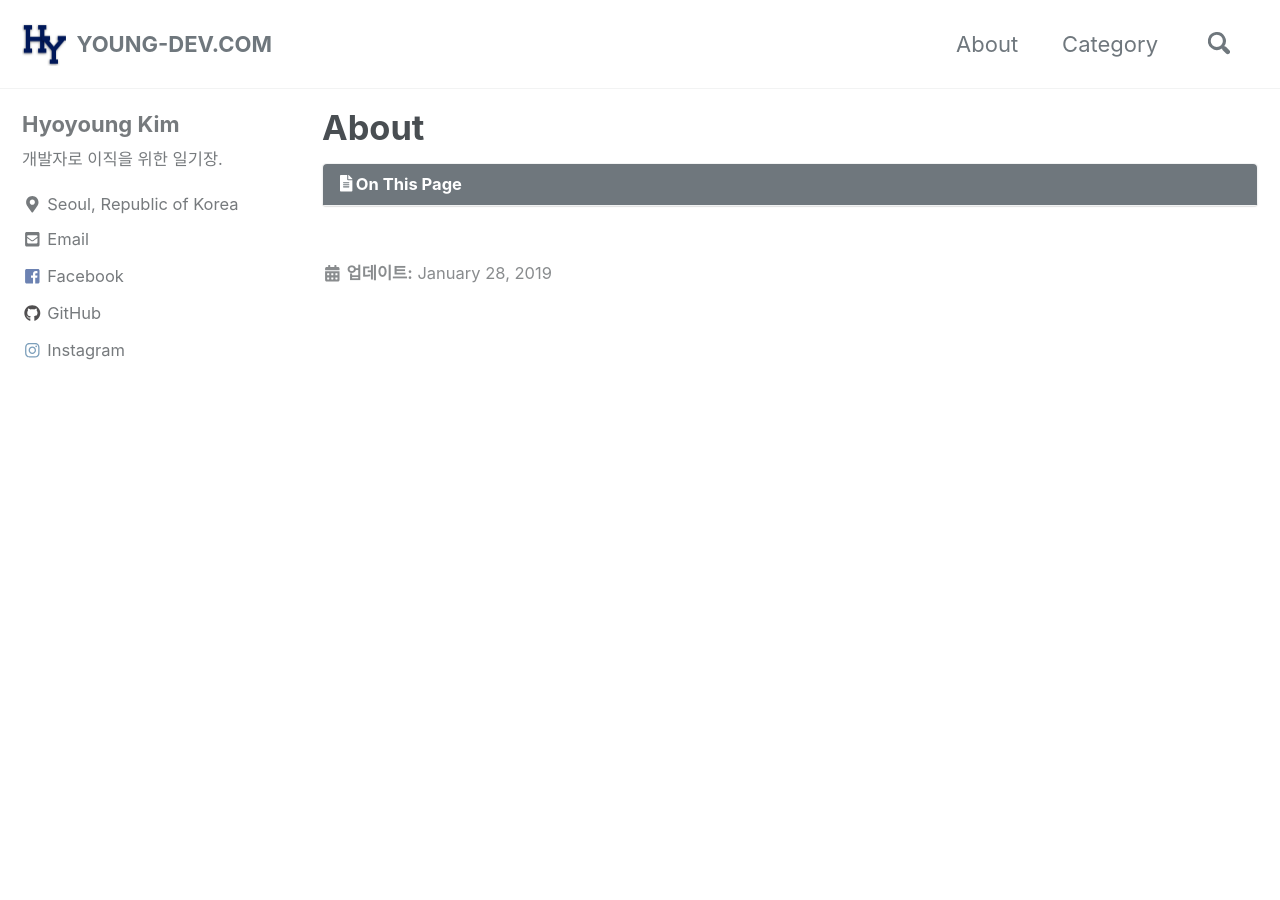
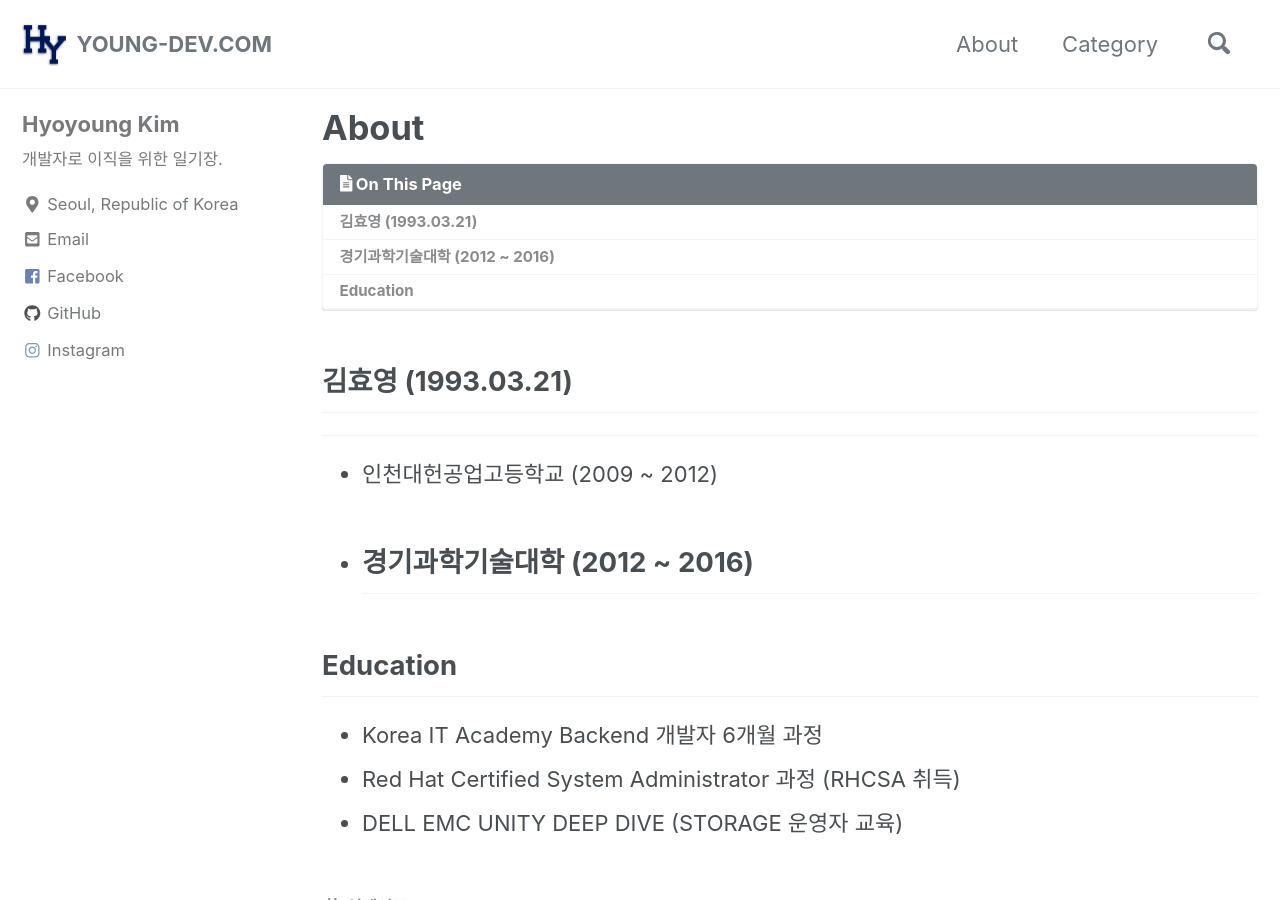
Before and after one commit to youngfromseoul/youngfromseoul.github.io2, a Jekyll site: the page built from _pages/about.md, in a window 1280 px wide and 900 px high. Built offline with Jekyll 4.4.1, drawn with Linux system fonts in a browser that asks for light colours; cached includes are drawn as plain includes; nearby versions of some CDN libraries; some web fonts are replaced; library files that are not in the unit come from our copies.

Commit message:
Update about.md

```diff
--- a/_pages/about.md
+++ b/_pages/about.md
@@ -1,8 +1,21 @@
 ---
 permalink: /about/
 title: "About"
-excerpt: "Yound-Dev.com"
+excerpt: "About Me!😗"
 #layouts_gallery:
 last_modified_at: 2019-01-28T10:45:03-05:00
 toc: true
 ---
+
+
+## 김효영 (1993.03.21)
+---
+ - 인천대헌공업고등학교 (2009 ~ 2012)
+ - 경기과학기술대학 (2012 ~ 2016)
+---
+
+
+## Education
+ - Korea IT Academy Backend 개발자 6개월 과정
+ - Red Hat Certified System Administrator 과정 (RHCSA 취득)
+ - DELL EMC UNITY DEEP DIVE (STORAGE 운영자 교육)
```
